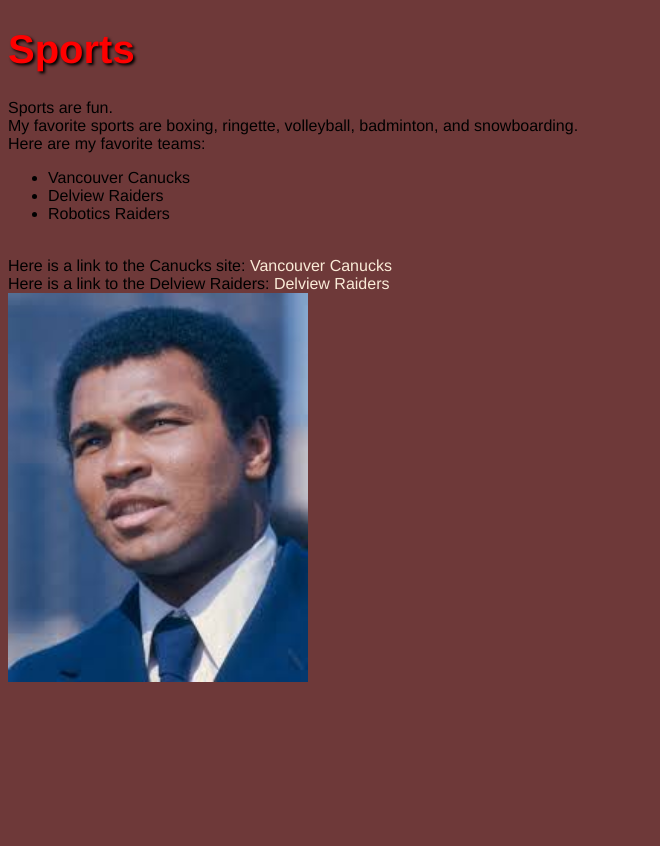
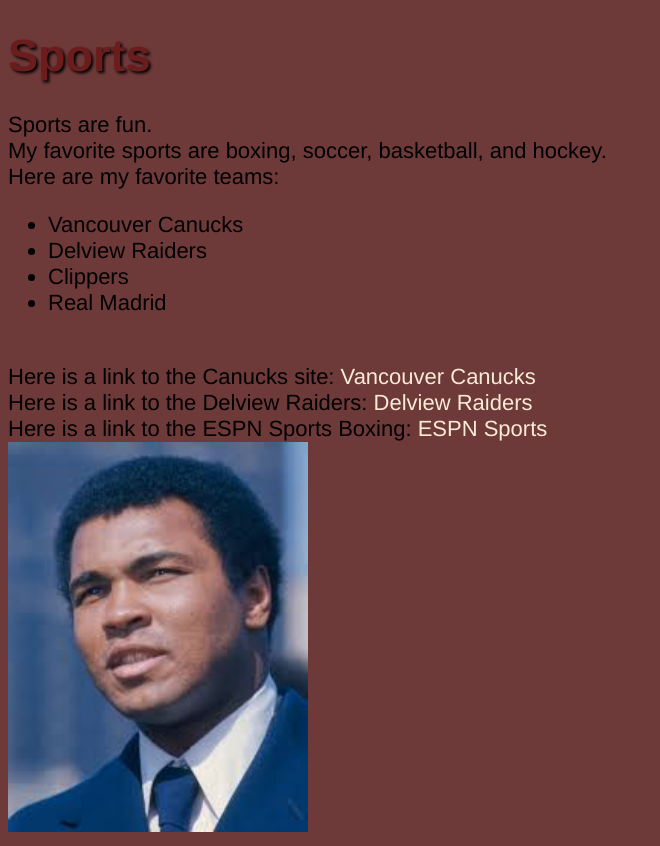
Before and after one commit to deastman1/sports, a plain HTML site: page index.html in a window 1280 px wide. Shown: the whole page, without its empty margins (0-660 px from the left). Before the commit the page ends 800 px from the top, so only its background shows below. Drawn offline with Linux system fonts and the light colour scheme.

Commit message:
Added new link and description changes
New changes for the body description and list

```diff
--- a/index.html
+++ b/index.html
@@ -9,18 +9,21 @@
 <body>
     <h1>Sports</h1>
     Sports are fun.<br>
-    My favorite sports are boxing, ringette, volleyball, badminton, and snowboarding.<br>
+    My favorite sports are boxing, soccer, basketball, and hockey.<br>
     Here are my favorite teams:<br>
     <ul>
         <li>Vancouver Canucks</li>
         <li>Delview Raiders</li>
-        <li>Robotics Raiders</li>
+        <li>Clippers</li>
+        <li>Real Madrid</li>
     </ul>
     <br>
     Here is a link to the Canucks site: <a href="https://www.nhl.com/canucks/" target="_blank">Vancouver Canucks</a>
     <br>
     Here is a link to the Delview Raiders: <a href="https://delviewraiders.weebly.com/" target="_blank">Delview Raiders</a>
     <br>
+    Here is a link to the ESPN Sports Boxing: <a href="https://www.espn.com/boxing/" target="_blank">ESPN Sports</a>
+    <br>
     <img src="muhammedali.jpeg" width="300px">
 </body>
 </html>
--- a/styles.css
+++ b/styles.css
@@ -1,11 +1,12 @@
 html,body {
     background-color: rgb(110, 57, 57);
     font-family: 'Franklin Gothic Medium', 'Arial Narrow', Arial, sans-serif;
+    font-size: 22px;
 }
 
 h1 {
-    font-size: 40px;
-    color: red;
+    font-size: 45px;
+    color: rgb(107, 29, 29);
     text-shadow: 2px 2px 3px black;
 }
 
```
